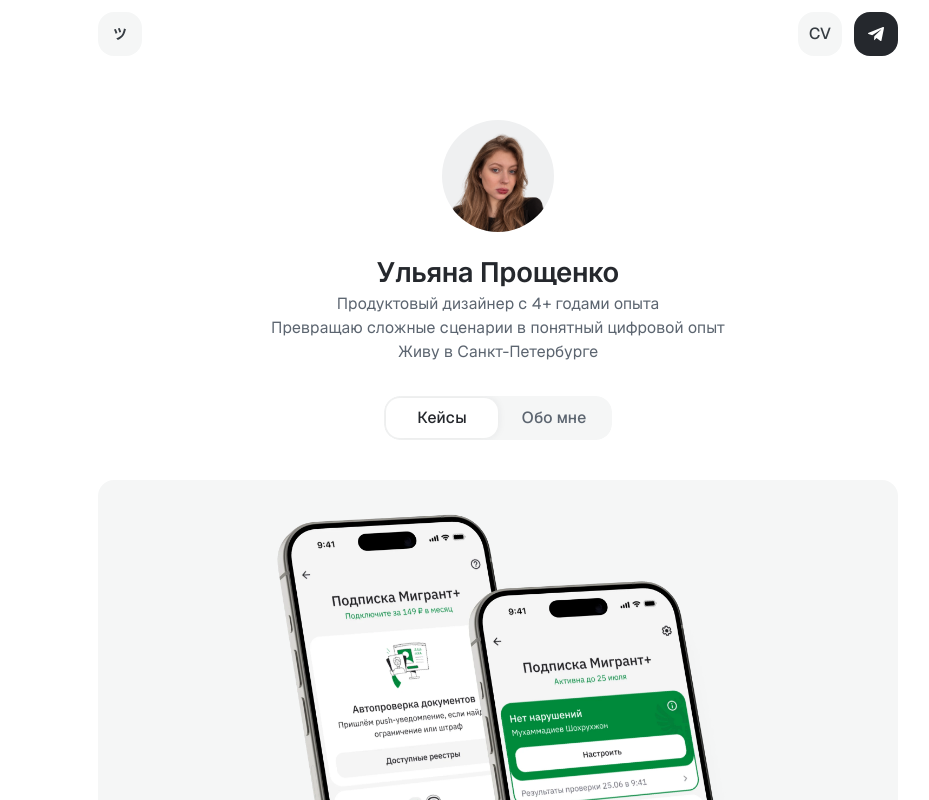
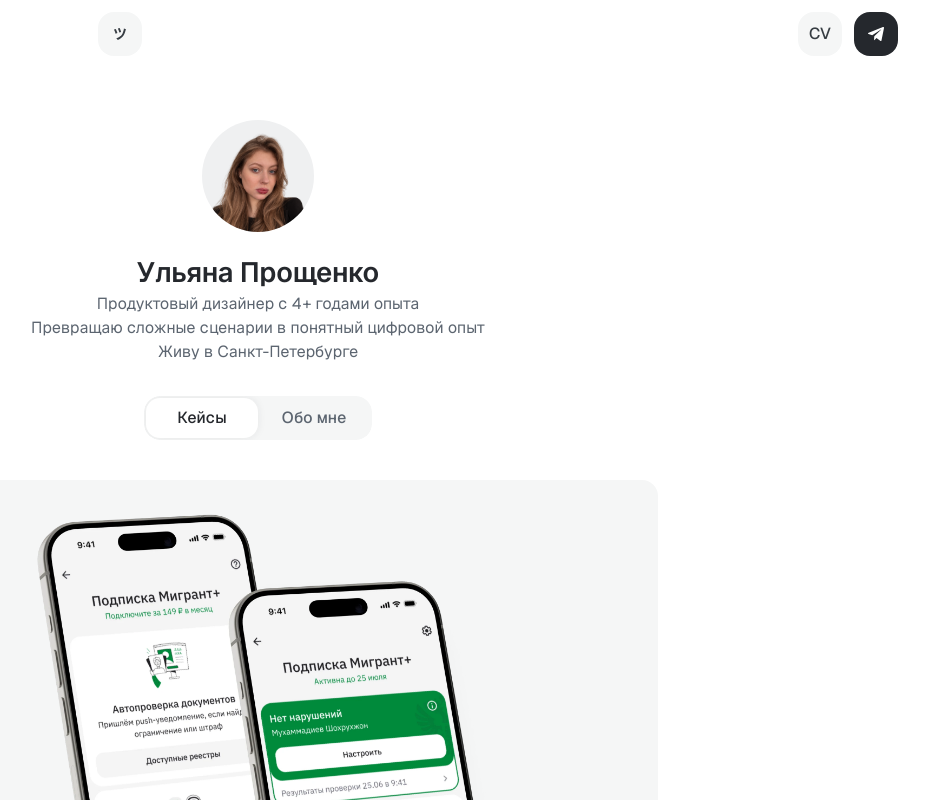
Before and after one commit to Yulianiaa/portfolio, a Next.js app: page / in a window 1280 px wide. Shown: the top 800 px of the page, without its empty margins (142-1071 px from the left). Built offline with nearby package versions, Linux system fonts and the light colour scheme.

Commit message:
Fix mobile header sticky behavior

```diff
--- a/app/page.tsx
+++ b/app/page.tsx
@@ -12,10 +12,9 @@ export default function Home() {
   const cases = getCases();
 
   return (
-    <div id="top" className="flex flex-1 flex-col items-center">
+    <div id="top" className="flex flex-1 flex-col items-stretch">
       <DotTrail />
       <HomeHeader profile={profile} />
-      <div aria-hidden className="h-[68px] w-full shrink-0" />
       <main className="flex w-full max-w-[800px] flex-col items-center gap-8 px-px pt-[52px] pb-10 tablet:px-6 tablet:pt-14 tablet:pb-10 lg:px-0 lg:pt-[52px] lg:pb-[60px]">
         <Hero profile={profile} />
         <HomeTabs
--- a/components/sections/HomeHeader.tsx
+++ b/components/sections/HomeHeader.tsx
@@ -34,7 +34,7 @@ export function HomeHeader({ profile }: { profile: typeof ProfileType }) {
 
   return (
     <header
-      className={`fixed inset-x-0 top-0 z-40 h-[68px] w-full transition-colors duration-200 ${
+      className={`sticky top-0 z-40 h-[68px] w-full transition-colors duration-200 ${
         scrolled ? "bg-white" : "bg-transparent"
       }`}
     >
```
